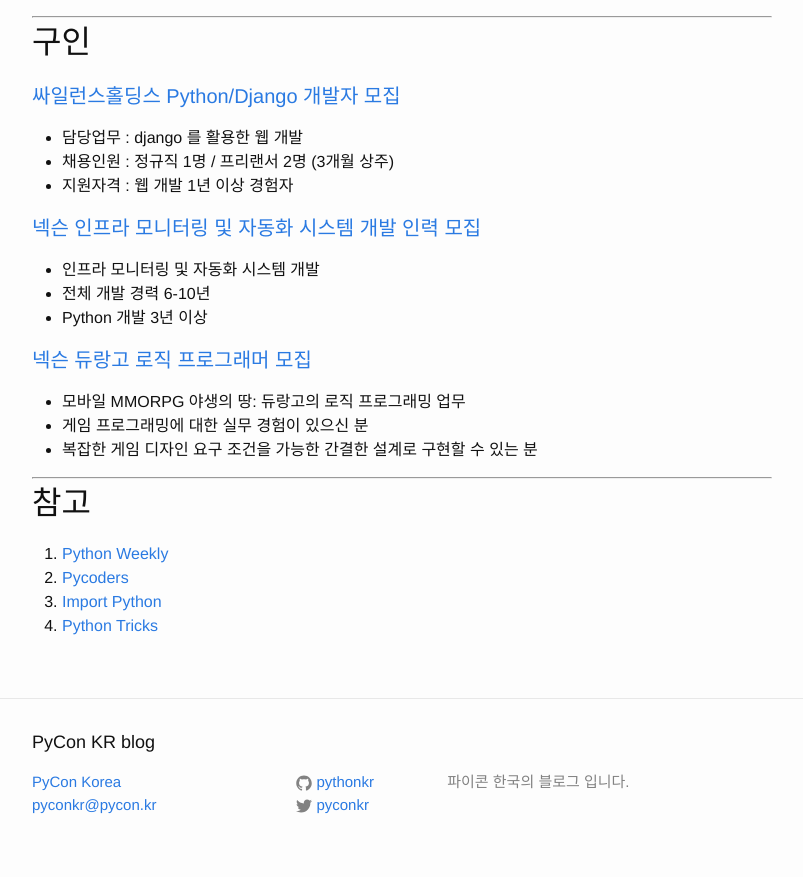
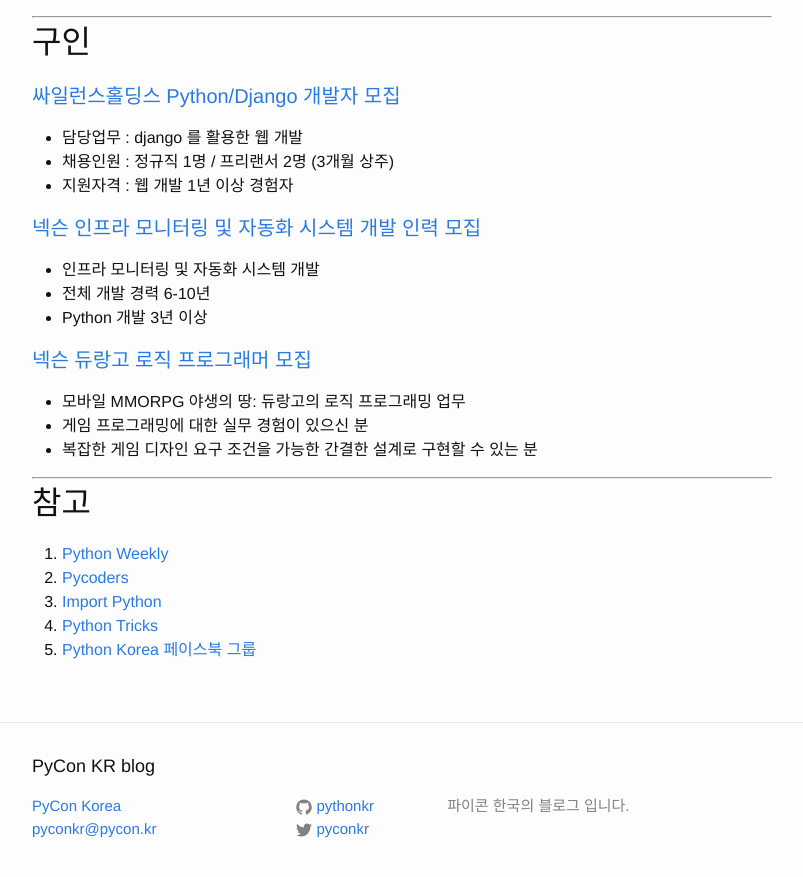
Before and after one commit to pythonkr/blog, a Jekyll site: the page built from _posts/2017-02-19-python-weekly-2017-07.md, in a window 1280 px wide and 900 px high, scrolled down 2648 px. Shown: the top 877 px of the window, without its empty margins (238-1041 px from the left). Built offline with Jekyll 4.4.1, drawn with Linux system fonts in a browser that asks for light colours.

Commit message:
fix: 2017년 2월 3주차 파이썬 주간 소식(수정3) - 페이스북 그룹 링크 추가

```diff
--- a/_posts/2017-02-19-python-weekly-2017-07.md
+++ b/_posts/2017-02-19-python-weekly-2017-07.md
@@ -121,3 +121,4 @@
 2. [Pycoders](http://pycoders.com)
 3. [Import Python](http://importpython.com/newsletter/)
 4. [Python Tricks](https://www.getdrip.com/forms/74410913/submissions/new)
+5. [Python Korea 페이스북 그룹](https://www.facebook.com/groups/pythonkorea)
```
